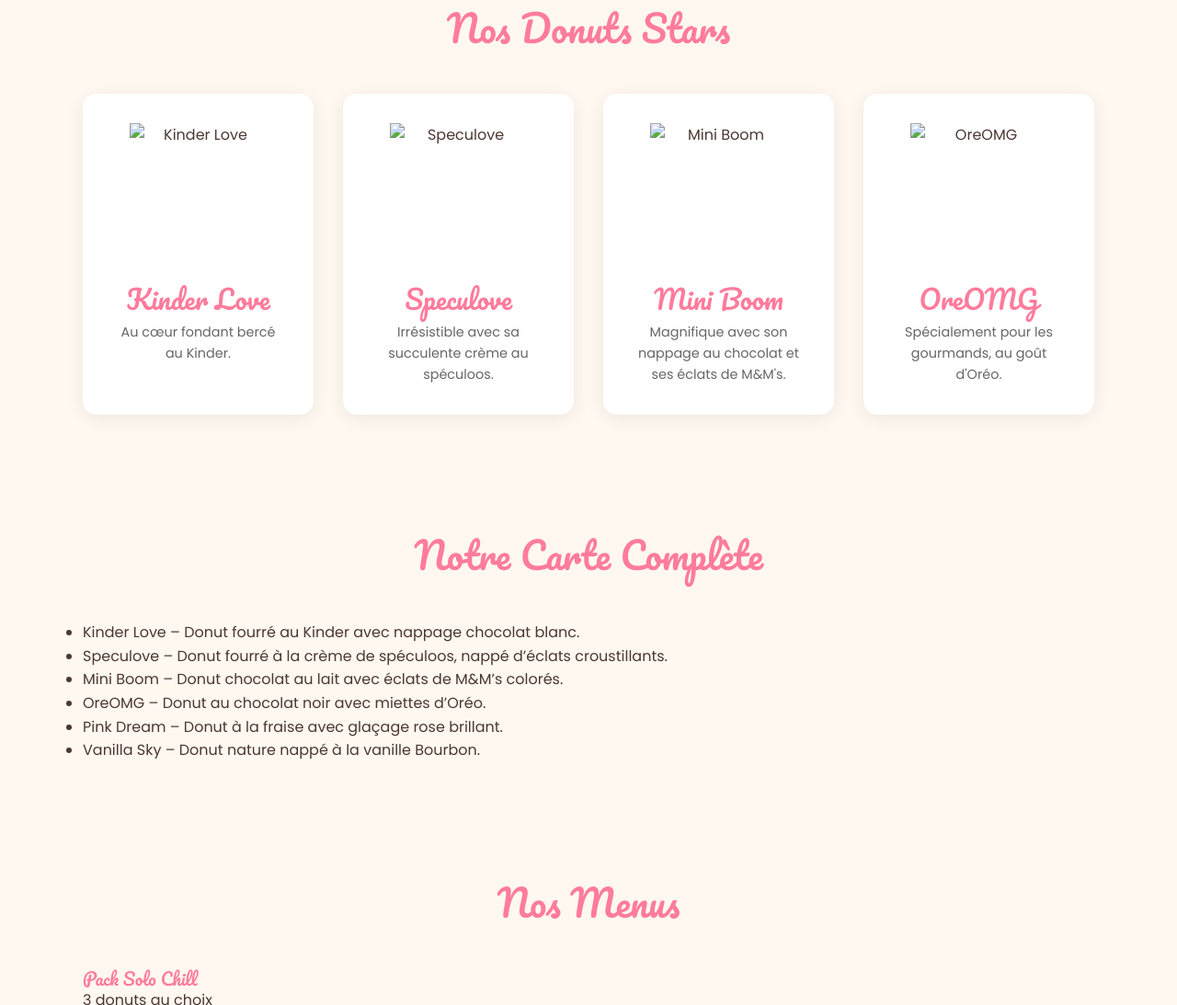
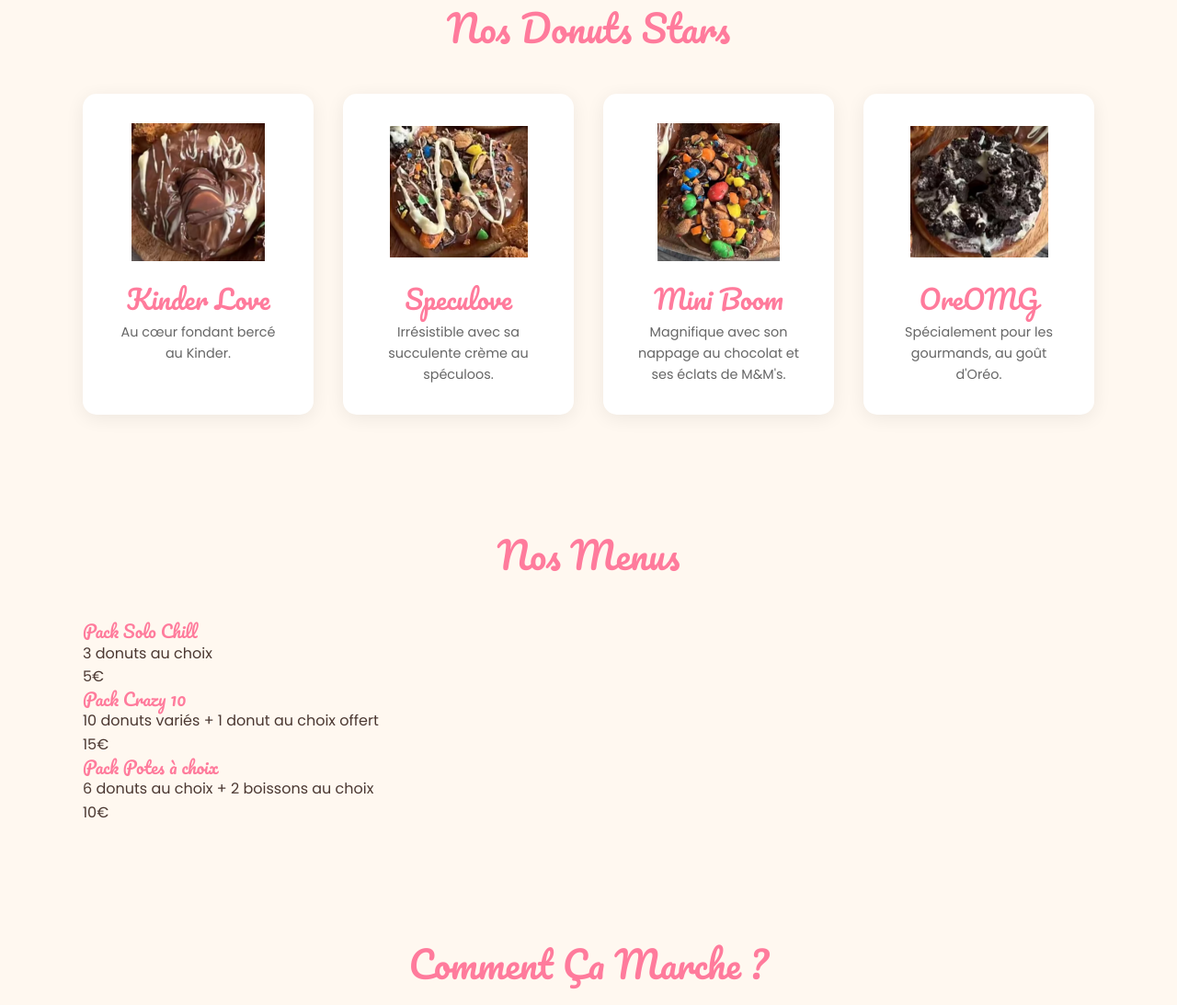
Before and after one commit to ScratchY98/Doughlicieux, a plain HTML site: page index.html in a window 1280 px wide. Shown: the part 780-1873 px from the top of the page at 92% size. Drawn offline with Linux system fonts and the light colour scheme.

Commit message:
Update index.html

```diff
--- a/index.html
+++ b/index.html
@@ -38,41 +38,28 @@
             <h2 class="section-title">Nos Donuts Stars</h2>
             <div class="menu-grid">
                 <div class="donut-card animate-on-scroll">
-                    <img src="kinder-love.jpg" alt="Kinder Love" />
+                    <img src="donut-kinderlove.jpg" alt="Kinder Love" />
                     <h3>Kinder Love</h3>
                     <p>Au cœur fondant bercé au Kinder.</p>
                 </div>
                 <div class="donut-card animate-on-scroll">
-                    <img src="speculove.jpg" alt="Speculove" />
+                    <img src="donut-speculove.jpg" alt="Speculove" />
                     <h3>Speculove</h3>
                     <p>Irrésistible avec sa succulente crème au spéculoos.</p>
                 </div>
                 <div class="donut-card animate-on-scroll">
-                    <img src="mini-boom.jpg" alt="Mini Boom" />
+                    <img src="donut-miniboom.jpg" alt="Mini Boom" />
                     <h3>Mini Boom</h3>
                     <p>Magnifique avec son nappage au chocolat et ses éclats de M&M's.</p>
                 </div>
                 <div class="donut-card animate-on-scroll">
-                    <img src="oreomg.jpg" alt="OreOMG" />
+                    <img src="donut-oreomg.jpg" alt="OreOMG" />
                     <h3>OreOMG</h3>
                     <p>Spécialement pour les gourmands, au goût d'Oréo.</p>
                 </div>
             </div>
         </section>
 
-        <section id="detailed-menu" class="container">
-            <h2 class="section-title">Notre Carte Complète</h2>
-            <div class="menu-list">
-                <ul>
-                    <li>Kinder Love – Donut fourré au Kinder avec nappage chocolat blanc.</li>
-                    <li>Speculove – Donut fourré à la crème de spéculoos, nappé d’éclats croustillants.</li>
-                    <li>Mini Boom – Donut chocolat au lait avec éclats de M&M’s colorés.</li>
-                    <li>OreOMG – Donut au chocolat noir avec miettes d’Oréo.</li>
-                    <li>Pink Dream – Donut à la fraise avec glaçage rose brillant.</li>
-                    <li>Vanilla Sky – Donut nature nappé à la vanille Bourbon.</li>
-                </ul>
-            </div>
-        </section>
 
         <section id="menus" class="container">
             <h2 class="section-title">Nos Menus</h2>
```
